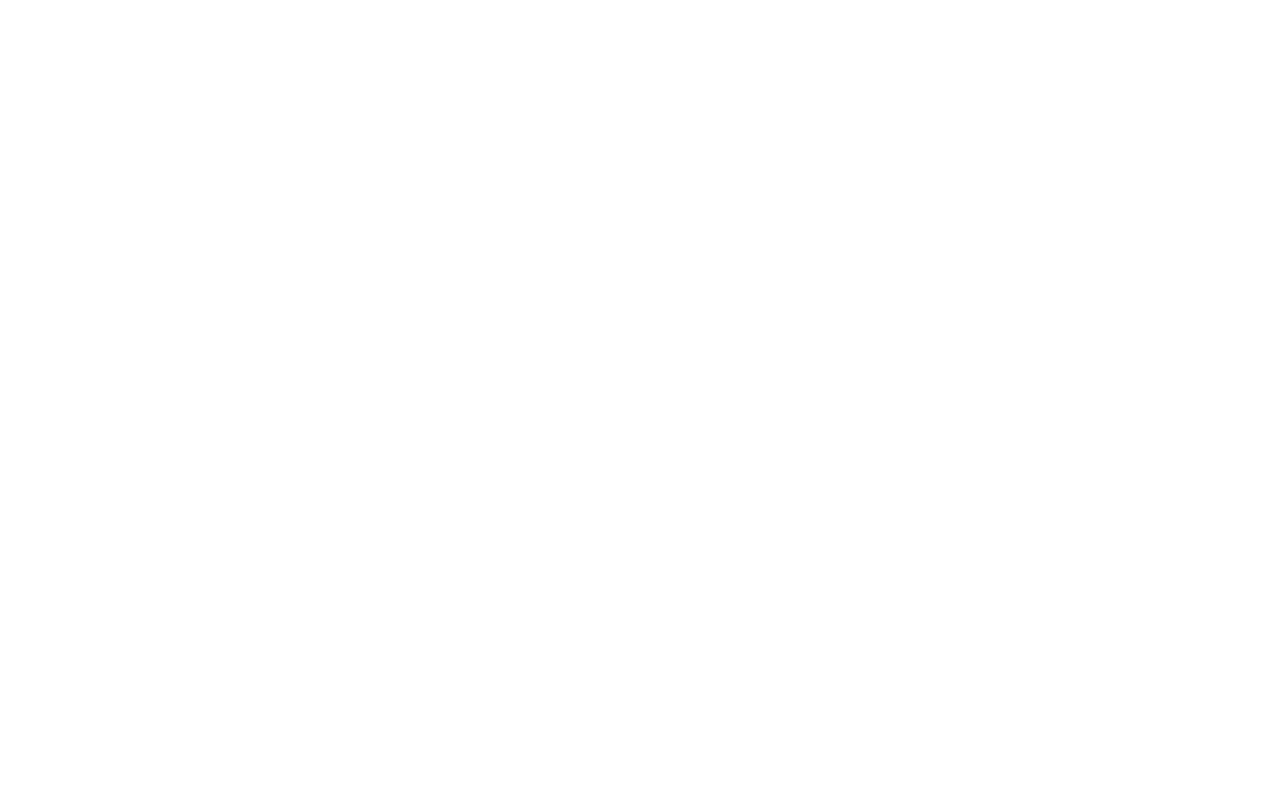
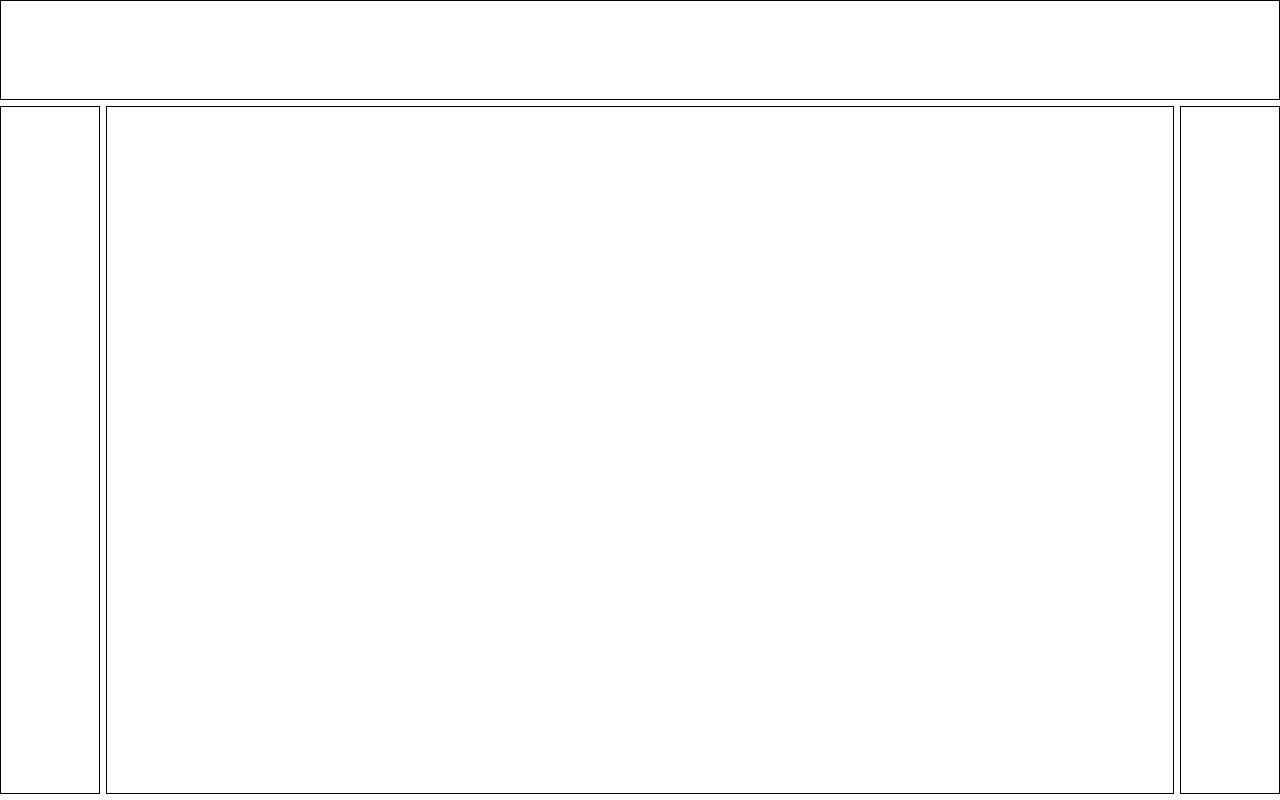
Before and after one commit to dvirrabbani/mister-email-app, a React (Vite) app: page /#/mail in a window 1280 px wide. Before the commit this address had no page. Built offline with nearby package versions, Linux system fonts and the light colour scheme.

Commit message:
add basic layout UI for email index page

```diff
--- a/src/App.jsx
+++ b/src/App.jsx
@@ -7,15 +7,17 @@ import {
 
 import { Home } from './pages/Home';
 import { AboutUs } from './pages/AboutUs';
+import { EmailIndex } from './pages/EmailIndex';
 
 export function App() {
   return (
     <section className="main-app">
       <Router>
         <Routes>
-          <Route path="/" element={<Navigate to="/home" />} />
+          <Route path="/" element={<Navigate to="/mail" />} />
           <Route path="/home" element={<Home />} />
           <Route path="/about" element={<AboutUs />} />
+          <Route path="/mail" element={<EmailIndex />} />
         </Routes>
       </Router>
     </section>
--- a/src/assets/css/basics/base.css
+++ b/src/assets/css/basics/base.css
@@ -11,8 +11,9 @@ html {
 body {
   margin: 0;
   min-height: 100vh;
-    font-family: -apple-system, BlinkMacSystemFont, "Segoe UI", "Roboto", "Oxygen", "Ubuntu", "Cantarell", "Fira Sans",
-        "Droid Sans", "Helvetica Neue", sans-serif;
+  font-family: -apple-system, BlinkMacSystemFont, 'Segoe UI', 'Roboto', 'Oxygen',
+    'Ubuntu', 'Cantarell', 'Fira Sans', 'Droid Sans', 'Helvetica Neue',
+    sans-serif;
   -webkit-font-smoothing: antialiased;
   -moz-osx-font-smoothing: grayscale;
 }
@@ -37,7 +38,6 @@ a {
   text-decoration: none;
   color: inherit;
   cursor: pointer;
-
 }
 
 a:hover {
@@ -80,23 +80,4 @@ input {
 
 .main-app {
   min-height: 100vh;
-    display: flex;
-    flex-direction: column;
 }
-
-
-.main-app main {
-    flex-grow: 1;
-    width: 100%;
-}
-
-.main-app > footer {
-    background-color: #111;
-    color: white;
-}
-
-
-a.active {
-    color: rgb(84, 17, 147);
-    font-weight: 600;
-}
--- a/src/assets/css/index.css
+++ b/src/assets/css/index.css
@@ -7,6 +7,7 @@
 /* Pages */
 @import './pages/home.css';
 @import './pages/about-us.css';
+@import './pages/email-index.css';
 
 /* Components */
 @import './cmps/app-header.css';
--- /dev/null
+++ b/src/assets/css/pages/email-index.css
@@ -0,0 +1,33 @@
+.email-index {
+  min-height: 100vh;
+  display: grid;
+  grid-template-columns: auto 1fr auto;
+  grid-template-rows: auto 1fr auto;
+  gap: 6px;
+  grid-template-areas:
+    'h h h'
+    'n m a';
+}
+
+.email-index > * {
+  border: 1px solid black;
+}
+
+.email-index > .email-index-header {
+  height: 100px;
+  grid-area: h;
+}
+
+.email-index > .navbar {
+  min-width: 100px;
+  grid-area: n;
+}
+
+.email-index > .email-index-main {
+  grid-area: m;
+}
+
+.email-index > .addon-list-container {
+  width: 100px;
+  grid-area: a;
+}
--- /dev/null
+++ b/src/pages/EmailIndex.jsx
@@ -0,0 +1,10 @@
+export function EmailIndex() {
+  return (
+    <section className="email-index">
+      <header className="email-index-header"></header>
+      <nav className="navbar"></nav>
+      <main className="email-index-main"></main>
+      <aside className="addon-list-container"></aside>
+    </section>
+  );
+}
```
Lines whose indentation alone changed are shown as unchanged.
